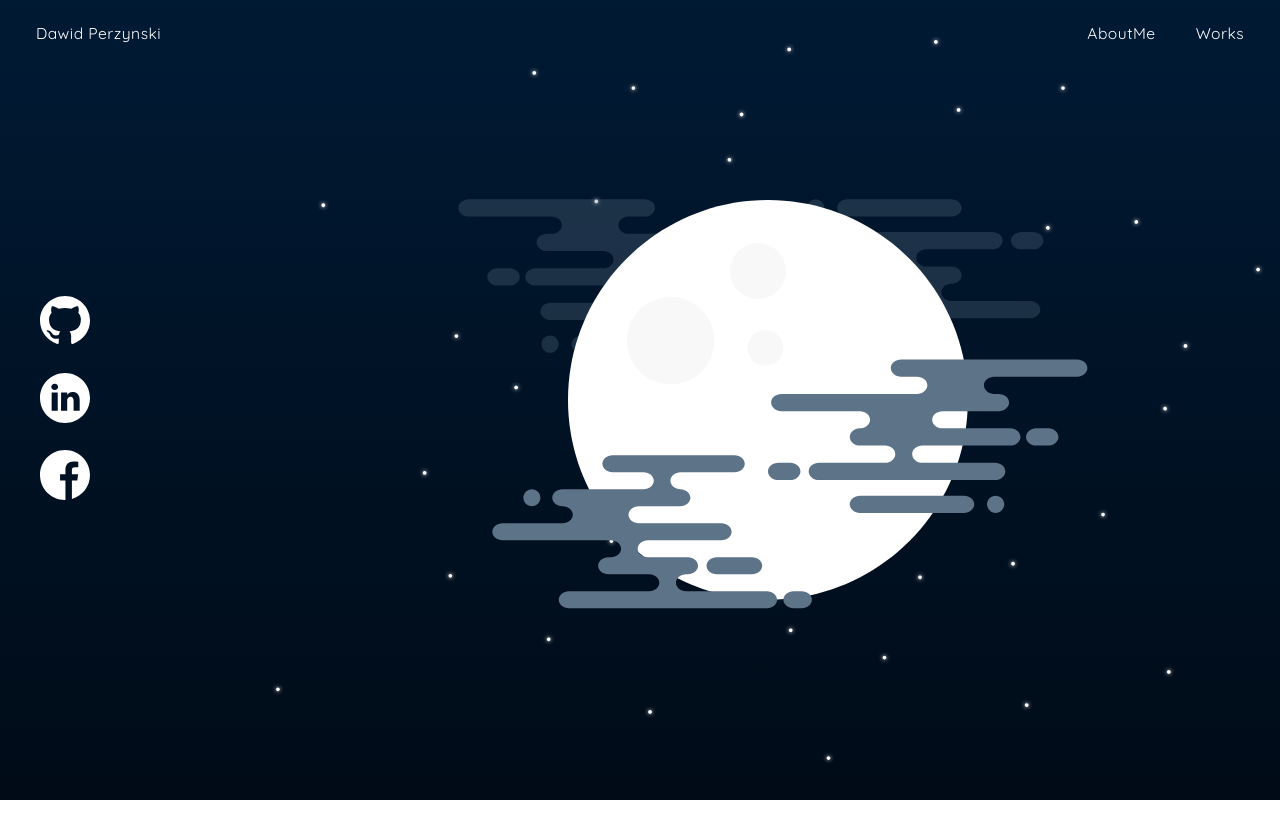
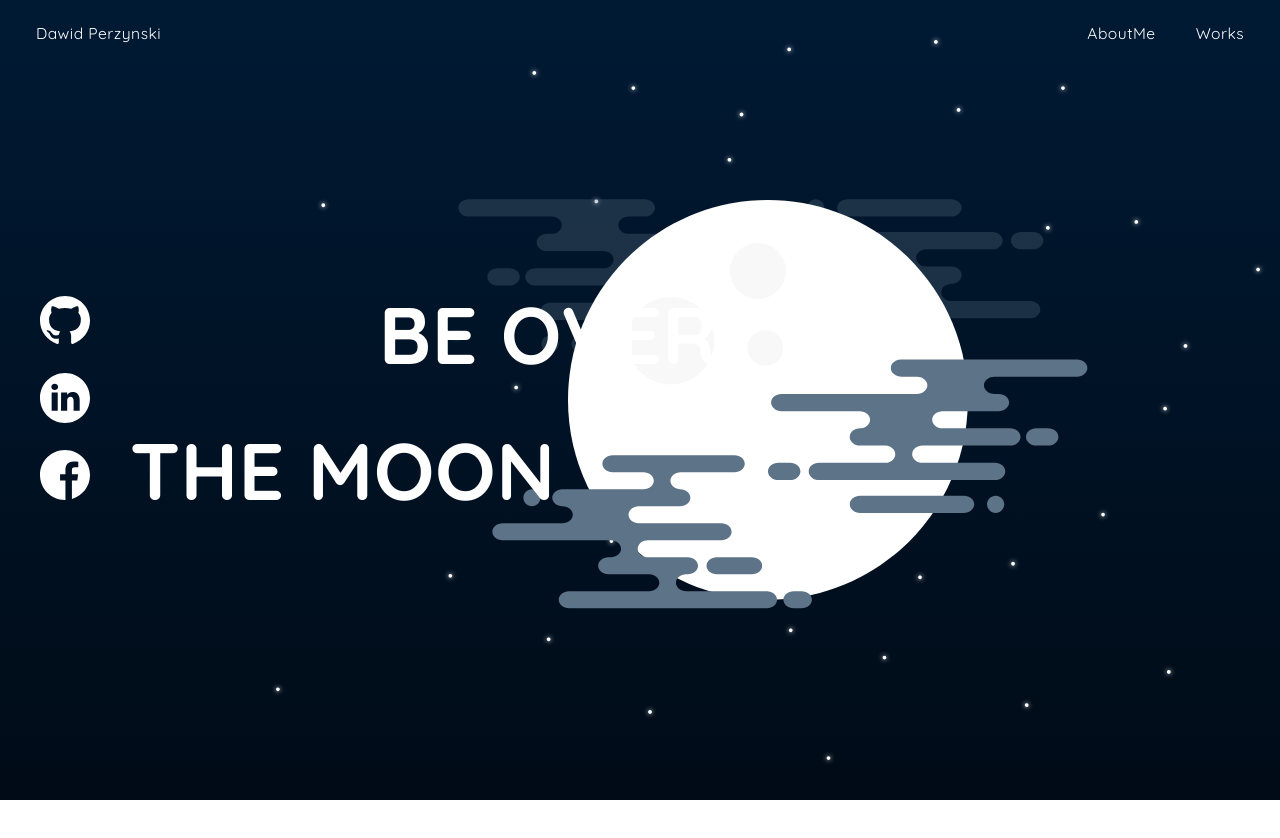
Before and after one commit to ThePojers/Dawid-Perzynski-Website, a React (Create React App) app: page / in a window 1280 px wide. Shown: the top 838 px of the page. Built offline with nearby package versions, Linux system fonts and the light colour scheme.

Commit message:
text on homePage in progress

```diff
--- a/src/components/features/HomePageImages/HomePageImages.js
+++ b/src/components/features/HomePageImages/HomePageImages.js
@@ -18,10 +18,10 @@ const HomepageImages = () => {
   });
 
   return (
-    <div >
+    < >
 
       {/* moon */}
-      <div className={styles.containertwo}>
+
       <div className={styles.container}>
         <svg xmlns="http://www.w3.org/2000/svg" width="545" height="545" viewBox="0 0 545 545" className={styles.moon} data-speed="2">
           <g fill="none" fillRule="evenodd" >
@@ -62,8 +62,8 @@ const HomepageImages = () => {
           </g>
         </svg>
       </div>
-      </div>
-    </div>
+
+    </>
   );
 };
 
--- a/src/components/features/HomePageImages/HomePageImages.module.scss
+++ b/src/components/features/HomePageImages/HomePageImages.module.scss
@@ -15,6 +15,7 @@
   display: flex;
   align-items: center;
   justify-content: center;
+  z-index: -1;
 
 .moon {
     position: absolute;
--- a/src/components/features/HomeText/HomeText.js
+++ b/src/components/features/HomeText/HomeText.js
@@ -6,10 +6,6 @@ const HomeText = () => {
 
   return (
     <div className={styles.container}>
-      <div className={styles.textSection}>
-        {/* <h1>DAWID</h1>
-        <h1>PERZYŃSKI</h1> */}
-      </div>
       <div className={styles.iconsSection}>
         <a href='https://github.com/ThePojers'>
           <svg enableBackground="new 0 0 24 24" height="50" viewBox="0 0 24 24" width="50" xmlns="http://www.w3.org/2000/svg" fill="#ffffff">
@@ -29,7 +25,13 @@ const HomeText = () => {
           </svg>
         </a>
       </div>
-
+      <div className={styles.textSection}>
+        <div>
+          {/* eslint-disable-next-line react/no-unescaped-entities */}
+          <h1 className={styles.firstLine}><span className={styles.hoverText}>YOU'll</span> BE OVER</h1>
+          <h1 className={styles.secondLine}>THE MOON</h1>
+        </div>
+      </div>
     </div>
   );};
 
--- a/src/components/features/HomeText/HomeText.module.scss
+++ b/src/components/features/HomeText/HomeText.module.scss
@@ -1,8 +1,40 @@
 .container {
+    position: absolute;
     width: 100vw;
     height: 100vh;
     display: flex;
+    z-index: 105;
 
+    .textSection{
+        display: flex;
+        margin: 0 0 130px 40px;
+        justify-content: center;
+        flex-wrap: wrap;
+        align-self: space-between;
+        flex-direction: column;
+
+        h1{
+            margin:0;
+        }
+
+        .firstLine{
+            font-size: 80px;
+            .hoverText{
+                transition: all 0.5s;
+                opacity: 0;
+            }
+        }
+
+
+        .secondLine{
+            font-size: 80px;
+        }
+    }
+    .firstLine:hover{
+        .hoverText{
+            opacity: 1;
+        }
+    }
     .iconsSection{
         display: flex;
         margin: 0 0 110px 40px;
@@ -10,6 +42,7 @@
         flex-wrap: wrap;
         align-items: flex-start;
         flex-direction: column;
+
         :nth-child(1) svg:hover{
             fill: #959da5;
             height: 55px;
@@ -27,10 +60,13 @@
             height: 55px;
             width: 55px;
         }
-        a{margin-bottom: 20px;}
+
+        a{
+            margin-bottom: 20px;
+        }
+
         svg{
             transition: all 0.5s;
-
         }
     }
 }
--- a/src/components/features/Stars/Stars.js
+++ b/src/components/features/Stars/Stars.js
@@ -3,14 +3,14 @@ import styles from './Stars.module.scss';
 
 function Stars() {
   return (
-    <div>
+    <>
       <div className={styles.night}>
         <div className={styles.star}></div>
         <div className={styles.star}></div>
         <div className={styles.star}></div>
         <div className={styles.star}></div>
       </div>
-    </div>
+    </>
   );
 }
 
--- a/src/components/features/Stars/Stars.module.scss
+++ b/src/components/features/Stars/Stars.module.scss
@@ -4,6 +4,7 @@
     width: 60%;
     height: 60%;
     transform: rotateZ(140deg);
+    z-index: -1;
   }
 
   .star{
--- a/src/components/views/HomePage/HomePage.js
+++ b/src/components/views/HomePage/HomePage.js
@@ -11,6 +11,7 @@ const Homepage = () => {
       <HomeText />
       <HomePageImages />
       <Stars></Stars>
+
     </div>
   );};
 
```
Lines whose indentation alone changed are shown as unchanged.
